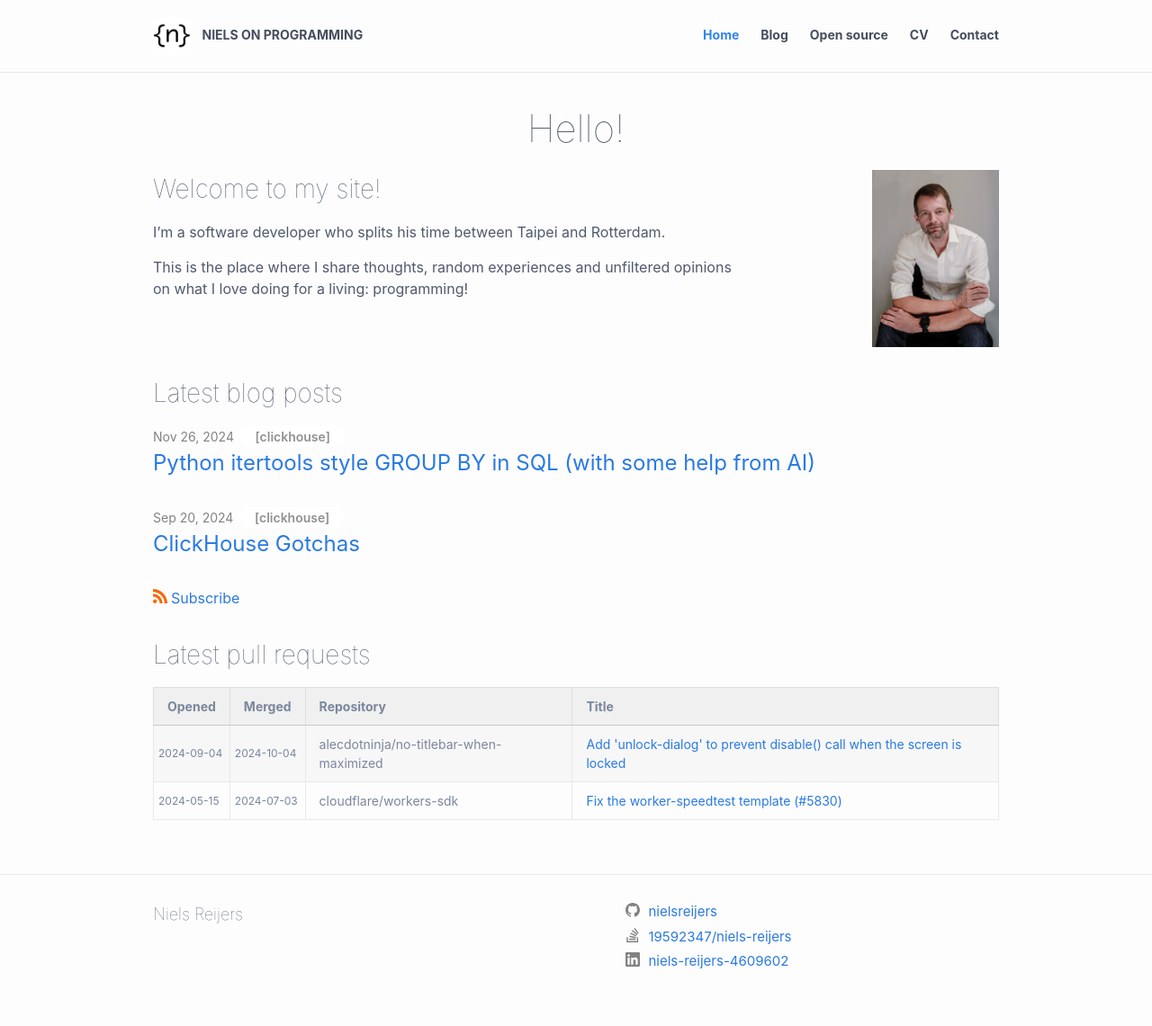
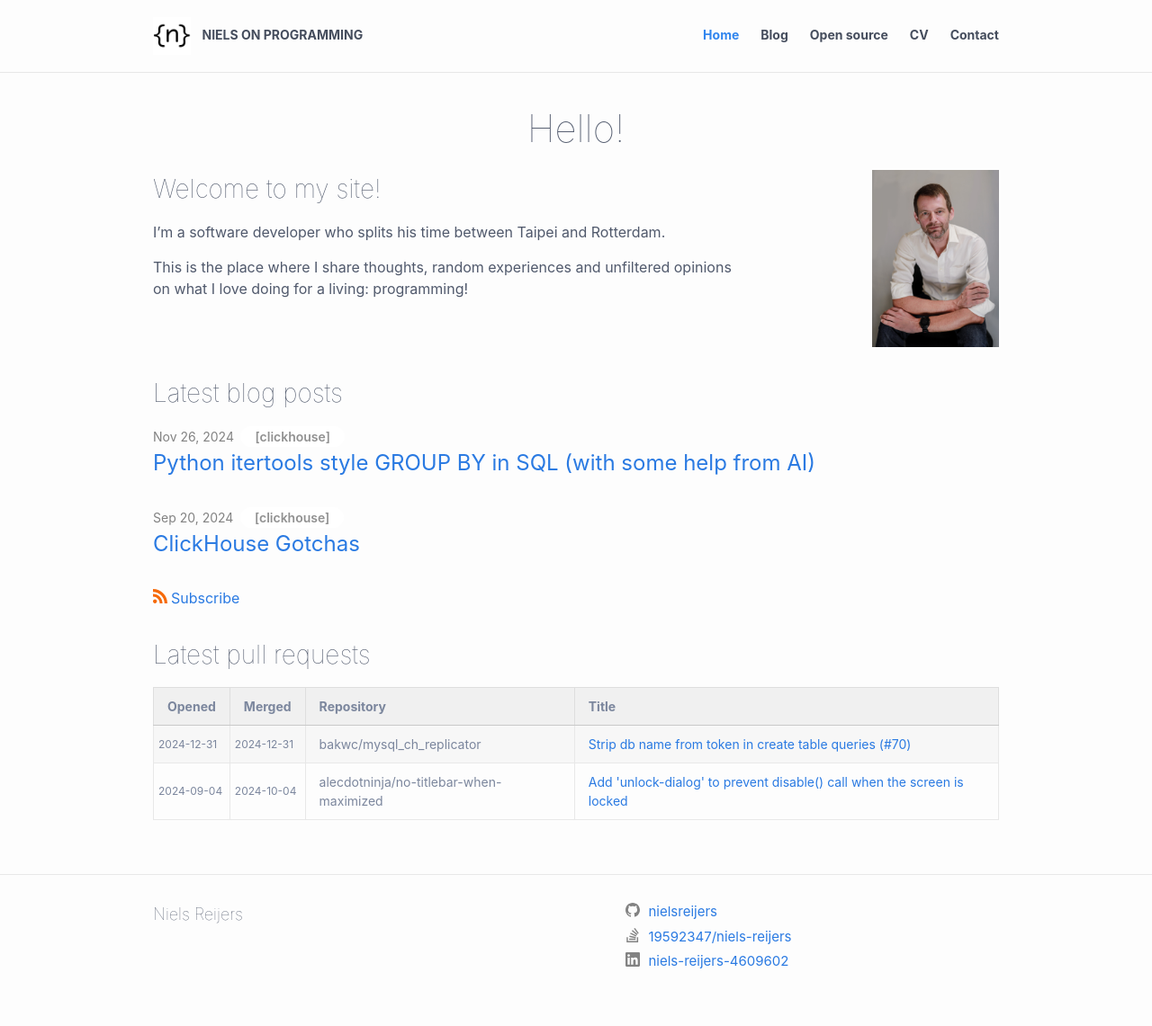
Before and after one commit to nielsreijers/nielsreijers.github.io, a Jekyll site: the page built from index.markdown, in a window 1280 px wide. Shown: the whole page at 90% size. Built offline with Jekyll 4.4.1, drawn with Linux system fonts in a browser that asks for light colours.

Commit message:
Updated bugreports.yml and pullrequests.yml

```diff
--- a/_data/bugreports.yml
+++ b/_data/bugreports.yml
@@ -3,8 +3,28 @@
 #   title:
 #   url:
 
+- opened: 2024-12-31
+  closed: 2024-12-31
+  title:  Creating a table with `CREATE TABLE <db name>.<table name> (...)` fails
+  url:    https://github.com/bakwc/mysql_ch_replicator/issues/70
+
+- opened: 2024-12-24
+  closed:
+  title:  API to retrieve trace spans in bulk for multiple trace ids
+  url:    https://github.com/grafana/tempo/issues/4491
+
+- opened: 2024-11-29
+  closed:
+  title:  memory overcommit being used while turned off in query settings
+  url:    https://github.com/ClickHouse/ClickHouse/issues/72618
+
+- opened: 2024-11-25
+  closed:
+  title:  max_memory_usage_for_user setting from wrong profile being applied
+  url:    https://github.com/ClickHouse/ClickHouse/issues/72364
+
 - opened: 2024-11-24
-  closed:
+  closed: 2024-11-26
   title:  leadInFrame only produces default values when using OVER (ORDER BY ...), but works for OVER ()
   url:    https://github.com/ClickHouse/ClickHouse/issues/72354
 
@@ -24,7 +44,7 @@
   url:    https://github.com/ClickHouse/ClickHouse/issues/70667
 
 - opened: 2024-10-08
-  closed:
+  closed: 2024-11-15
   title:  Renaming a table doesn't work for databases that are mapped to another name in ClickHouse
   url:    https://github.com/Altinity/clickhouse-sink-connector/issues/861
 
--- a/_data/pullrequests.yml
+++ b/_data/pullrequests.yml
@@ -2,6 +2,11 @@
 #   merged:
 #   title:
 #   url:
+
+- opened: 2024-12-31
+  merged: 2024-12-31
+  title:  Strip db name from token in create table queries (#70)
+  url:    https://github.com/bakwc/mysql_ch_replicator/pull/71
 
 - opened: 2024-09-04
   merged: 2024-10-04
@@ -14,8 +19,8 @@
   url:    https://github.com/cloudflare/workers-sdk/pull/5840
 
 - opened: 2024-05-14
-  merged:
-  title:  Add newline to prepended name and compatibility_date in wrangler.toml
+  merged: 2024-12-10
+  title:  Add newline to prepended name and compatibility_date in wrangler.toml (closed)
   url:    https://github.com/cloudflare/workers-sdk/pull/5816
 
 - opened: 2024-04-09
```
